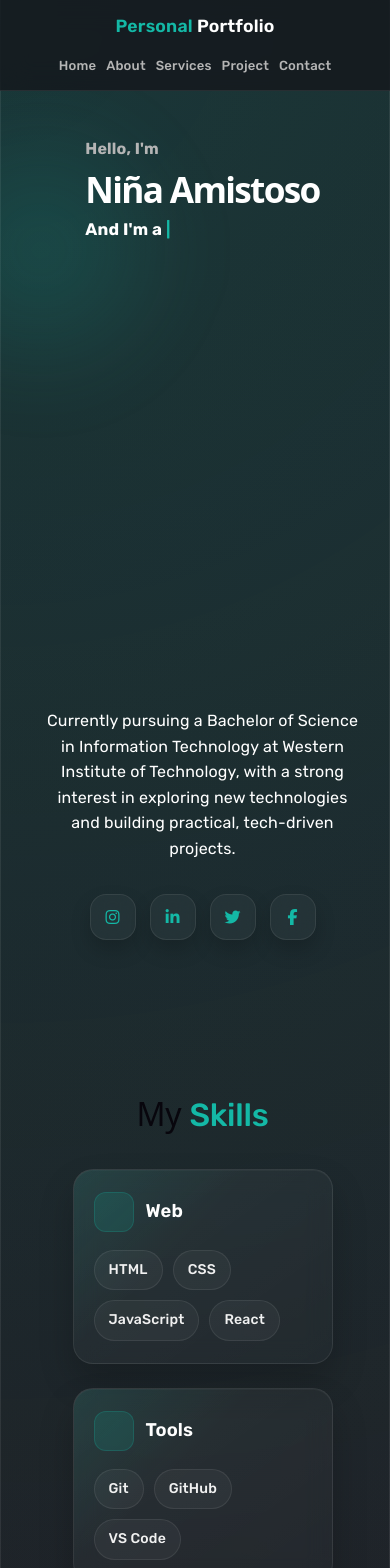
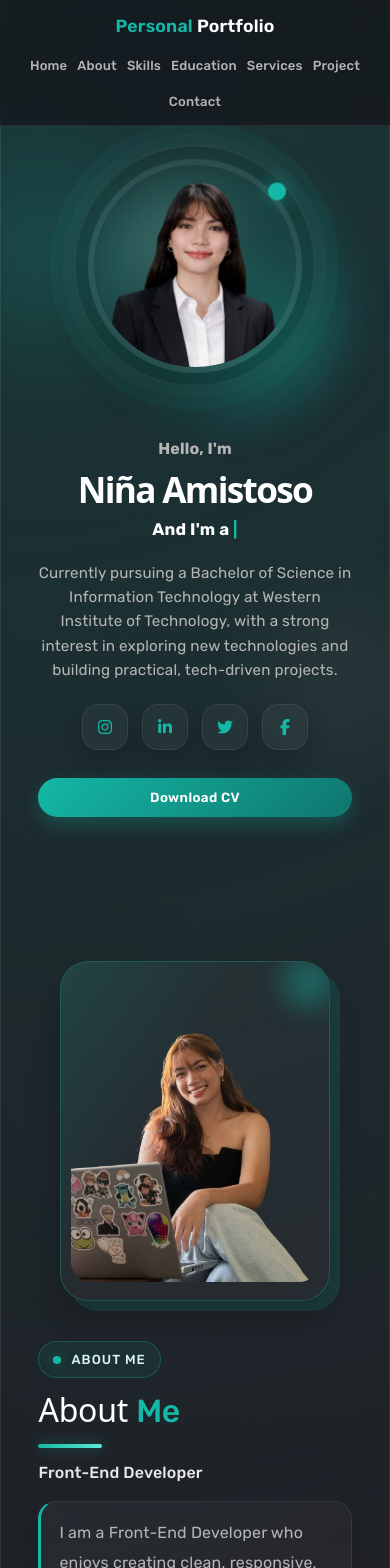
Before and after one commit to Cittali2/Portfolio_Amistoso, a React (Vite) app: page / in a window 390 px wide. Shown: the top 1568 px of the page. Built offline with nearby package versions, Linux system fonts and the light colour scheme.

Commit message:
fix alignment

```diff
--- a/src/App.css
+++ b/src/App.css
@@ -2117,3 +2117,134 @@ nav {
     width: min(100%, 220px);
   }
 }
+
+.home-info {
+  display: grid;
+  grid-template-columns: minmax(0, 1.1fr) minmax(0, 0.9fr);
+  align-items: center;
+  gap: clamp(2rem, 5vw, 5rem);
+}
+
+.left {
+  max-width: none;
+}
+
+.left p {
+  max-width: 56ch;
+  text-align: left;
+}
+
+.left h4 {
+  min-height: 1.7em;
+}
+
+.btn {
+  display: inline-flex;
+  align-items: center;
+  justify-content: center;
+}
+
+.right {
+  min-height: 0;
+  justify-content: center;
+}
+
+.profile {
+  width: min(100%, 400px);
+}
+
+.profile img {
+  width: 82%;
+  height: auto;
+  max-width: none;
+  aspect-ratio: 1 / 1;
+}
+
+.about-wrapper {
+  text-align: left;
+}
+
+.about-right p {
+  text-align: left;
+}
+
+.about-left img {
+  width: 100%;
+}
+
+@media (max-width: 992px) {
+  .home-info {
+    grid-template-columns: 1fr;
+    justify-items: center;
+    gap: 2.5rem;
+  }
+
+  .right {
+    order: -1;
+    width: 100%;
+  }
+
+  .profile {
+    width: min(100%, 320px);
+  }
+
+  .profile img {
+    width: 82%;
+    height: auto;
+  }
+
+  .left {
+    max-width: 640px;
+    text-align: center;
+  }
+
+  .left h3,
+  .left h1,
+  .left h4,
+  .left p {
+    text-align: center;
+  }
+
+  .left p {
+    margin-left: auto;
+    margin-right: auto;
+  }
+
+  .social {
+    justify-content: center;
+  }
+
+  .about-wrapper {
+    text-align: left;
+  }
+
+  .about-right p {
+    text-align: left;
+  }
+}
+
+@media (max-width: 768px) {
+  .profile img {
+    width: 82%;
+    height: auto;
+  }
+
+  .about-left img {
+    width: 100%;
+  }
+}
+
+@media (max-width: 480px) {
+  .profile {
+    width: min(100%, 260px);
+  }
+
+  .profile img {
+    width: 82%;
+    height: auto;
+  }
+
+  .btn {
+    width: 100%;
+  }
+}
--- a/src/App.jsx
+++ b/src/App.jsx
@@ -22,6 +22,13 @@ function App() {
     return () => typed.destroy();
   }, []);
 
+  const downloadCV = () => {
+    const link = document.createElement("a");
+    link.href = "/My_CV.pdf";
+    link.download = "Amistoso_CV.pdf";
+    link.click();
+  };
+
   return (
     <>
       <header>
@@ -35,6 +42,8 @@ function App() {
           <ul className="nav-links">
             <li><a href="#home">Home</a></li>
             <li><a href="#about">About</a></li>
+            <li><a href="#skills">Skills</a></li>
+            <li><a href="#education">Education</a></li>
             <li><a href="#services">Services</a></li>
             <li><a href="#portfolio">Project</a></li>
             <li><a href="#contact">Contact</a></li>
@@ -51,7 +60,6 @@ function App() {
               <h4>
                 And I'm a <span className="multiple"></span>
               </h4>
-            </div>
 
               <p>
                 Currently pursuing a Bachelor of Science in Information Technology at Western Institute of Technology, with a strong interest in exploring new technologies and building practical, tech-driven projects.
@@ -75,73 +83,16 @@ function App() {
                 </a>
               </div>
 
-                <section className="skills" id="skills">
-                  <div className="container">
-                    <h2>My <span>Skills</span></h2>
-                    <div className="skills-grid">
-                      <div className="skills-card">
-                        <h3><i className="bx bx-code-alt"></i> Web</h3>
-                        <ul className="skill-list">
-                          <li>HTML</li><li>CSS</li><li>JavaScript</li><li>React</li>
-                        </ul>
+              <button className="btn" onClick={downloadCV}>
+                Download CV
+              </button>
             </div>
-                      <div className="skills-card">
-                        <h3><i className="bx bx-wrench"></i> Tools</h3>
-                        <ul className="skill-list">
-                          <li>Git</li><li>GitHub</li><li>VS Code</li>
-                        </ul>
-                      </div>
-                    </div>
-                  </div>
-                </section>
-
-                <section className="education" id="education">
-                  <div className="container">
-                    <h2>My <span>Education</span></h2>
-                    <div className="timeline">
-                      <div className="timeline-item">
-                        <span className="timeline-date">2024 – Present</span>
-                        <h3>BS in Information Technology</h3>
-                        <p className="timeline-school">Western Institute of Technology</p>
-                      </div>
-                      <div className="timeline-item">
-                        <span className="timeline-date">2017 – 2023</span>
-                        <h3>Senior High School</h3>
-                        <p className="timeline-school">Iloilo National High School</p>
-                      </div>
-                    </div>
-                  </div>
-                </section>
-
-                <div className="info-card">
-                  <div className="info-grid">
-                    <div className="info-item">
-                      <i className="bx bx-map"></i>
-                      <div><small>Location</small><strong>Iloilo City</strong></div>
-                    </div>
-                    <div className="info-item">
-                      <i className="bx bx-globe"></i>
-                      <div><small>Languages</small><strong>English, Filipino</strong></div>
-                    </div>
-                  </div>
-                  <span className="info-badge">Open to internships</span>
-                </div>
-
-                <section className="achievements">
-                  <div className="container">
-                    <h2>My <span>Achievements</span></h2>
-                    <ul className="achievement-list">
-                      <li>Active participant in academic and project-based activities</li>
-                      <li>Demonstrated leadership in group collaborations</li>
-                    </ul>
-                  </div>
-                </section>
 
             <div className="right">
               <div className="profile">
-                <img src={profile} alt="profile" />
+                <img src={profile} alt="Niña Amistoso" />
+                <span className="floating-dot"></span>
               </div>
-              <span className="floating-dot"></span>
             </div>
           </div>
         </div>
@@ -176,6 +127,68 @@ function App() {
         </div>
       </section>
 
+      <section className="skills" id="skills">
+        <div className="container">
+          <h2>My <span>Skills</span></h2>
+          <div className="skills-grid">
+            <div className="skills-card">
+              <h3><i className="fa-solid fa-code"></i> Web</h3>
+              <ul className="skill-list">
+                <li>HTML</li><li>CSS</li><li>JavaScript</li><li>React</li>
+              </ul>
+            </div>
+            <div className="skills-card">
+              <h3><i className="fa-solid fa-screwdriver-wrench"></i> Tools</h3>
+              <ul className="skill-list">
+                <li>Git</li><li>GitHub</li><li>VS Code</li>
+              </ul>
+            </div>
+          </div>
+        </div>
+      </section>
+
+      <section className="education" id="education">
+        <div className="container">
+          <h2>My <span>Education</span></h2>
+          <div className="timeline">
+            <div className="timeline-item">
+              <span className="timeline-date">2024 – Present</span>
+              <h3>BS in Information Technology</h3>
+              <p className="timeline-school">Western Institute of Technology</p>
+            </div>
+            <div className="timeline-item">
+              <span className="timeline-date">2017 – 2023</span>
+              <h3>Senior High School</h3>
+              <p className="timeline-school">Iloilo National High School</p>
+            </div>
+          </div>
+
+          <div className="info-card">
+            <div className="info-grid">
+              <div className="info-item">
+                <i className="fa-solid fa-location-dot"></i>
+                <div><small>Location</small><strong>Iloilo City</strong></div>
+              </div>
+              <div className="info-item">
+                <i className="fa-solid fa-globe"></i>
+                <div><small>Languages</small><strong>English, Filipino</strong></div>
+              </div>
+            </div>
+            <span className="info-badge">Open to internships</span>
+          </div>
+        </div>
+      </section>
+
+      <section className="achievements" id="achievements">
+        <div className="container">
+          <h2>My <span>Achievements</span></h2>
+          <ul className="achievement-list">
+            <li>Active participant in academic and project-based activities</li>
+            <li>Demonstrated leadership in group collaborations</li>
+          </ul>
+        </div>
+      </section>
+
       <section id="services" className="services">
         <div className="container">
           <h2>
@@ -184,19 +197,25 @@ function App() {
 
           <div className="service-box">
             <div className="box">
+              <div className="service-icon">
                 <i className="fa-solid fa-code"></i>
+              </div>
               <h3>Web Development</h3>
               <p>Building fast, reliable, and responsive interfaces using HTML, CSS, and JavaScript.</p>
             </div>
 
             <div className="box">
+              <div className="service-icon">
                 <i className="fa-solid fa-pen-fancy"></i>
+              </div>
               <h3>UX/UI</h3>
               <p>Creating clear and concise UI content that improves usability and guides users smoothly.</p>
             </div>
 
             <div className="box">
+              <div className="service-icon">
                 <i className="fa-solid fa-palette"></i>
+              </div>
               <h3>Web Design</h3>
               <p>Designing visually engaging layouts that balance creativity and usability.</p>
             </div>
@@ -212,7 +231,7 @@ function App() {
 
           <div className="portfolio-wrapper">
             <div className="portfolio-box">
-              <img src={tradetime} />
+              <img src={tradetime} alt="Tradetime Design" />
 
               <div className="portfolio-content">
                 <h4>TRADETIME</h4>
@@ -278,7 +297,7 @@ function App() {
               e.target.reset();
               setSent(true);
 
-              setTimeout(() => setSent(false), 3000); // auto hide
+              setTimeout(() => setSent(false), 3000);
             }}
           >
             <div className="input-row">
```
Lines whose indentation alone changed are shown as unchanged.
